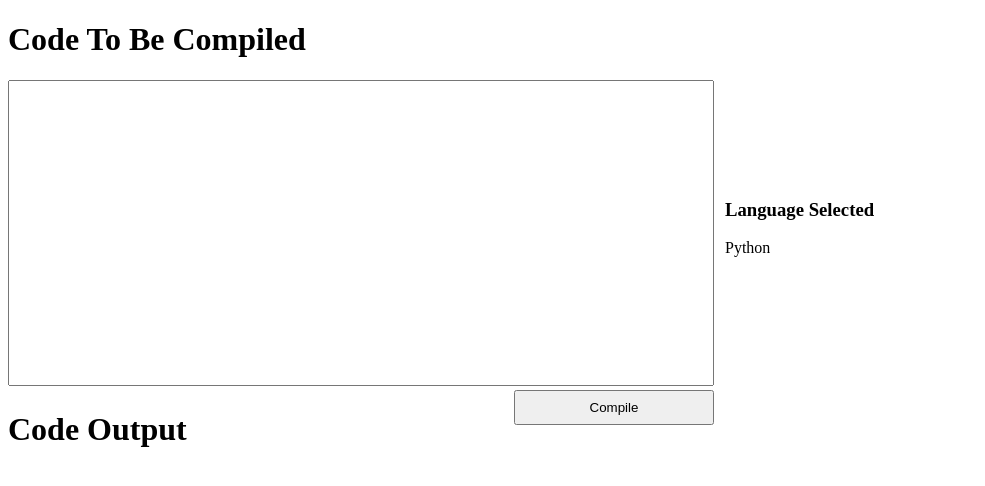
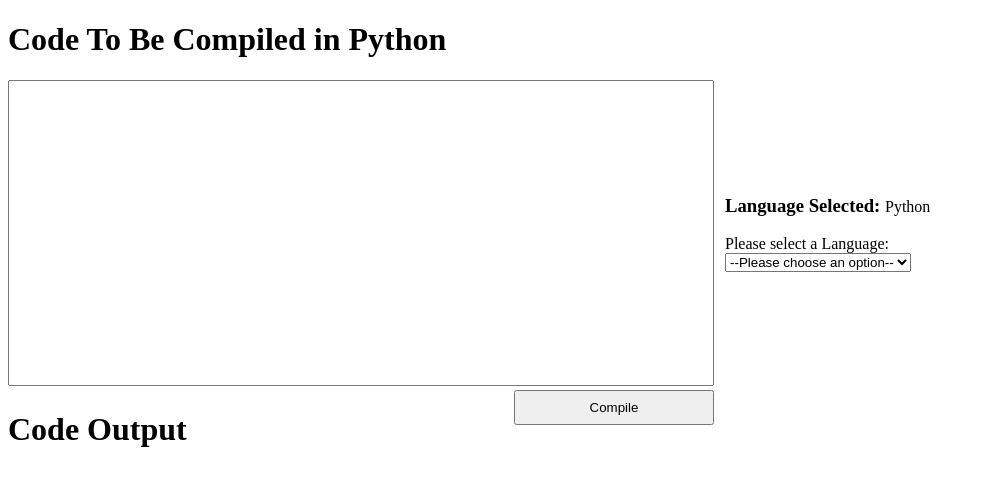
Before and after one commit to Timeonas/SoftDev-Compiler, a plain HTML site: page public/index.html in a window 1280 px wide. Shown: the whole page, without its empty margins (0-985 px from the left). Drawn offline with Linux system fonts and the light colour scheme.

Commit message:
Completed language selector.

```diff
--- a/public/API-Handler.js
+++ b/public/API-Handler.js
@@ -1,11 +1,23 @@
 
 function build() {
     let codeOutput="";
+    let language = "";
     let code = document.getElementById("code").value;
+
+    if(code===""){
+        document.getElementById("output").innerHTML = "";
+        return null;
+    }
 
     const encodedParams = new URLSearchParams();
     encodedParams.append("code", code);
-    encodedParams.append("language", "py");
+
+    language = document.getElementById("languages").value;
+    if(language===""){
+        document.getElementById("output").innerHTML = "Please select a language";
+        return null
+    }
+    encodedParams.append("language", language);
 
     const options = {
         method: 'POST',
--- a/public/index.html
+++ b/public/index.html
@@ -6,14 +6,27 @@
 </head>
 <script src="API-Handler.js"></script>
 <body>
-<H1>Code To Be Compiled</H1>
-<label for="code"><textarea id="code" style="width: 700px; height: 300px; resize: none;"></textarea></label>
+<H1>Code To Be Compiled in Python</H1>
+<label for="code"></label><textarea id="code" style="width: 700px; height: 300px; resize: none;"></textarea>
 <div style="position: absolute; left: 514px;">
     <button onclick="build()" style="height: 35px; width: 200px;">Compile</button>
 </div>
-<div id="languageSelector" style="position:absolute; left: 725px; top: 180px;">
-<H3>Language Selected</H3>
-    <p id="Language">Python</p>
+<div id="languageSelector" style="position:absolute; left: 725px; top: 195px;">
+<H3 style="display: inline;">Language Selected: </H3><p id="Language" style="display: inline;">Python</p>
+    <br>
+    <br>
+    <label>Please select a Language:</label>
+    <br>
+    <label for="languages"></label><select name="Languages" id="languages">
+        <option value="">--Please choose an option--</option>
+        <option value="java">Java</option>
+        <option value="py">Python</option>
+        <option value="cpp">C++</option>
+        <option value="c">C</option>
+        <option value="go">GoLang</option>
+        <option value="cs">C#</option>
+        <option value="js">NodeJS</option>
+    </select>
 </div>
 <H1>Code Output</H1>
 <p style="white-space: pre-line;" id='output'></p>
```
